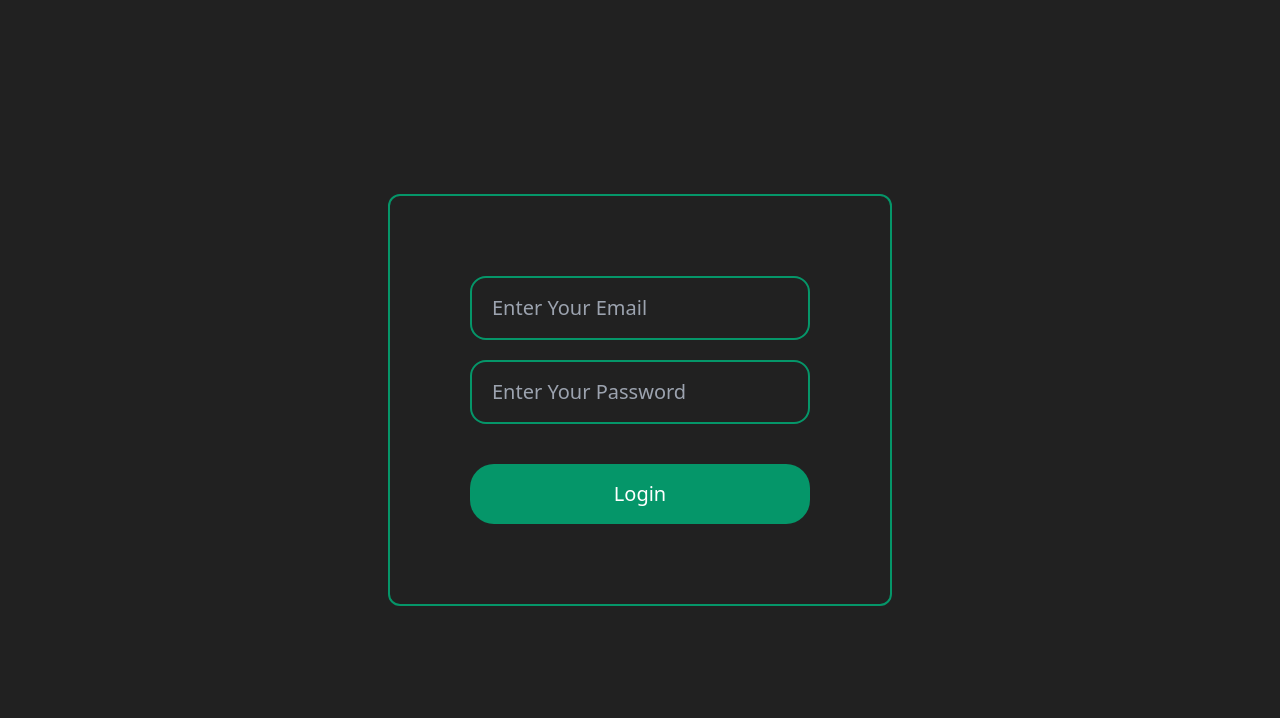
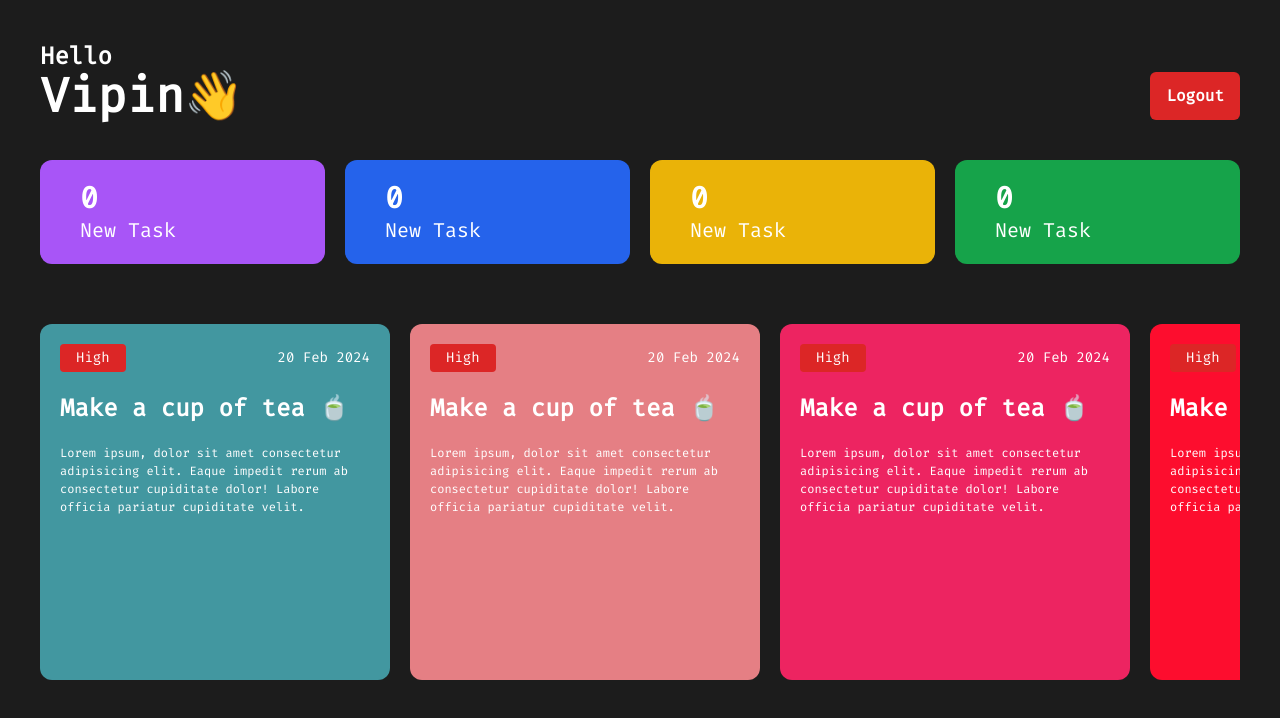
Before and after one commit to vipin018/Employee-Management-System, a React (Vite) app: page / in a window 1280 px wide. Shown: the top 718 px of the page. Built offline with nearby package versions, Linux system fonts and the light colour scheme.

Commit message:
task pannel

```diff
--- a/src/App.jsx
+++ b/src/App.jsx
@@ -1,10 +1,12 @@
 import React from 'react'
 import Login from './components/Auth/Login'
+import EmployeeDashboard from './components/Dashboard/EmployeeDashboard'
 
 const App = () => {
   return (
     <>
-      <Login />
+      {/* <Login /> */}
+      <EmployeeDashboard />
     </>
   )
 }
--- a/src/components/Dashboard/EmployeeDashboard.jsx
+++ b/src/components/Dashboard/EmployeeDashboard.jsx
@@ -0,0 +1,18 @@
+import React from 'react'
+import Header from '../Others/Header'
+import TaskListNum from '../Others/TaskListNum'
+import TaskList from '../TaskList/TaskList'
+
+const EmployeeDashboard = () => {
+    return (
+        <div>
+            <div className='p-10 bg-[#1C1C1C] h-screen  '>
+                <Header />
+                <TaskListNum />
+                <TaskList />
+            </div>
+        </div>
+    )
+}
+
+export default EmployeeDashboard
--- /dev/null
+++ b/src/components/Others/Header.jsx
@@ -0,0 +1,12 @@
+import React from 'react'
+
+const Header = () => {
+  return (
+    <div className='flex items-end justify-between'>
+        <h1 className='text-2xl font-semibold'>Hello <br /> <span className='text-5xl font-bold' >Vipin👋</span> </h1>
+        <button className='bg-red-600 rounded-md py-3 px-4 font-semibold'>Logout</button>
+    </div>
+  )
+}
+
+export default Header
--- /dev/null
+++ b/src/components/Others/TaskListNum.jsx
@@ -0,0 +1,34 @@
+import React from 'react'
+
+const TaskListNum = () => {
+  return (
+    <div className='flex justify-between gap-5 screen mt-10'>
+<div className='w-[45%] rounded-xl py-5 px-10 bg-purple-500'>
+
+<h2 className='text-3xl font-semibold' >0</h2>
+<h3 className='text-xl font-medium'>New Task</h3>
+
+</div>
+<div className='w-[45%] rounded-xl py-5 px-10 bg-blue-600'>
+
+<h2 className='text-3xl font-semibold' >0</h2>
+<h3 className='text-xl font-medium'>New Task</h3>
+
+</div>
+<div className='w-[45%] rounded-xl py-5 px-10 bg-yellow-500'>
+
+<h2 className='text-3xl font-semibold' >0</h2>
+<h3 className='text-xl font-medium'>New Task</h3>
+
+</div>
+<div className='w-[45%] rounded-xl py-5 px-10 bg-green-600'>
+
+<h2 className='text-3xl font-semibold' >0</h2>
+<h3 className='text-xl font-medium'>New Task</h3>
+
+</div>
+    </div>
+  )
+}
+
+export default TaskListNum
--- /dev/null
+++ b/src/components/TaskList/TaskList.jsx
@@ -0,0 +1,60 @@
+import React from 'react'
+
+const TaskList = () => {
+  return (
+    <div id='taskList' className='h-[55%] flex items-center justify-start gap-5 flex-nowrap overflow-x-auto  w-full py-5 mt-10' >
+        <div className=' flex-shrink-0 h-full p-5 w-[350px] bg-[#4297a0] rounded-xl'>
+            <div className='flex justify-between items-center'>
+                <h3 className='bg-red-600 text-sm px-4 py-1 rounded'>High</h3>
+                <h4 className='text-sm'>20 Feb 2024</h4>
+            </div>
+                <h2 className='mt-5 text-2xl font-bold' >Make a cup of tea 🍵</h2>
+                <p className='text-[12px] mt-5'>Lorem ipsum, dolor sit amet consectetur adipisicing elit. Eaque impedit rerum ab consectetur cupiditate dolor! Labore officia pariatur cupiditate velit.</p>
+        </div>
+        <div className=' flex-shrink-0 h-full p-5 w-[350px] bg-[#e57f84] rounded-xl'>
+            <div className='flex justify-between items-center'>
+                <h3 className='bg-red-600 text-sm px-4 py-1 rounded'>High</h3>
+                <h4 className='text-sm'>20 Feb 2024</h4>
+            </div>
+                <h2 className='mt-5 text-2xl font-bold' >Make a cup of tea 🍵</h2>
+                <p className='text-[12px] mt-5'>Lorem ipsum, dolor sit amet consectetur adipisicing elit. Eaque impedit rerum ab consectetur cupiditate dolor! Labore officia pariatur cupiditate velit.</p>
+        </div>
+        <div className=' flex-shrink-0 h-full p-5 w-[350px] bg-[#ed2461] rounded-xl'>
+            <div className='flex justify-between items-center'>
+                <h3 className='bg-red-600 text-sm px-4 py-1 rounded'>High</h3>
+                <h4 className='text-sm'>20 Feb 2024</h4>
+            </div>
+                <h2 className='mt-5 text-2xl font-bold' >Make a cup of tea 🍵</h2>
+                <p className='text-[12px] mt-5'>Lorem ipsum, dolor sit amet consectetur adipisicing elit. Eaque impedit rerum ab consectetur cupiditate dolor! Labore officia pariatur cupiditate velit.</p>
+        </div>
+        <div className=' flex-shrink-0 h-full p-5 w-[350px] bg-[#fd0d2e] rounded-xl'>
+            <div className='flex justify-between items-center'>
+                <h3 className='bg-red-600 text-sm px-4 py-1 rounded'>High</h3>
+                <h4 className='text-sm'>20 Feb 2024</h4>
+            </div>
+                <h2 className='mt-5 text-2xl font-bold' >Make a cup of tea 🍵</h2>
+                <p className='text-[12px] mt-5'>Lorem ipsum, dolor sit amet consectetur adipisicing elit. Eaque impedit rerum ab consectetur cupiditate dolor! Labore officia pariatur cupiditate velit.</p>
+        </div>
+        <div className=' flex-shrink-0 h-full p-5 w-[350px] bg-[#ffd53d] rounded-xl'>
+            <div className='flex justify-between items-center'>
+                <h3 className='bg-red-600 text-sm px-4 py-1 rounded'>High</h3>
+                <h4 className='text-sm'>20 Feb 2024</h4>
+            </div>
+                <h2 className='mt-5 text-2xl font-bold' >Make a cup of tea 🍵</h2>
+                <p className='text-[12px] mt-5'>Lorem ipsum, dolor sit amet consectetur adipisicing elit. Eaque impedit rerum ab consectetur cupiditate dolor! Labore officia pariatur cupiditate velit.</p>
+        </div>
+        <div className=' flex-shrink-0 h-full p-5 w-[350px] bg-[#10bc10] rounded-xl'>
+            <div className='flex justify-between items-center'>
+                <h3 className='bg-red-600 text-sm px-4 py-1 rounded'>High</h3>
+                <h4 className='text-sm'>20 Feb 2024</h4>
+            </div>
+                <h2 className='mt-5 text-2xl font-bold' >Make a cup of tea 🍵</h2>
+                <p className='text-[12px] mt-5'>Lorem ipsum, dolor sit amet consectetur adipisicing elit. Eaque impedit rerum ab consectetur cupiditate dolor! Labore officia pariatur cupiditate velit.</p>
+        </div>
+
+
+    </div>
+  )
+}
+
+export default TaskList
--- a/src/index.css
+++ b/src/index.css
@@ -2,11 +2,21 @@
 @tailwind components;
 @tailwind utilities;
 
+@font-face {
+  font-family: "myfont" ;
+  src: url('FiraCode-Regular.ttf');
+}
+
 * {
   color: #fff;
+  font-family:myfont;
 }
 
 body {
   background-color: #212121;
 
 }
+
+#taskList::-webkit-scrollbar{
+  display: none;
+}
```
Also changed, not shown: FiraCode-Regular.ttf (added).
